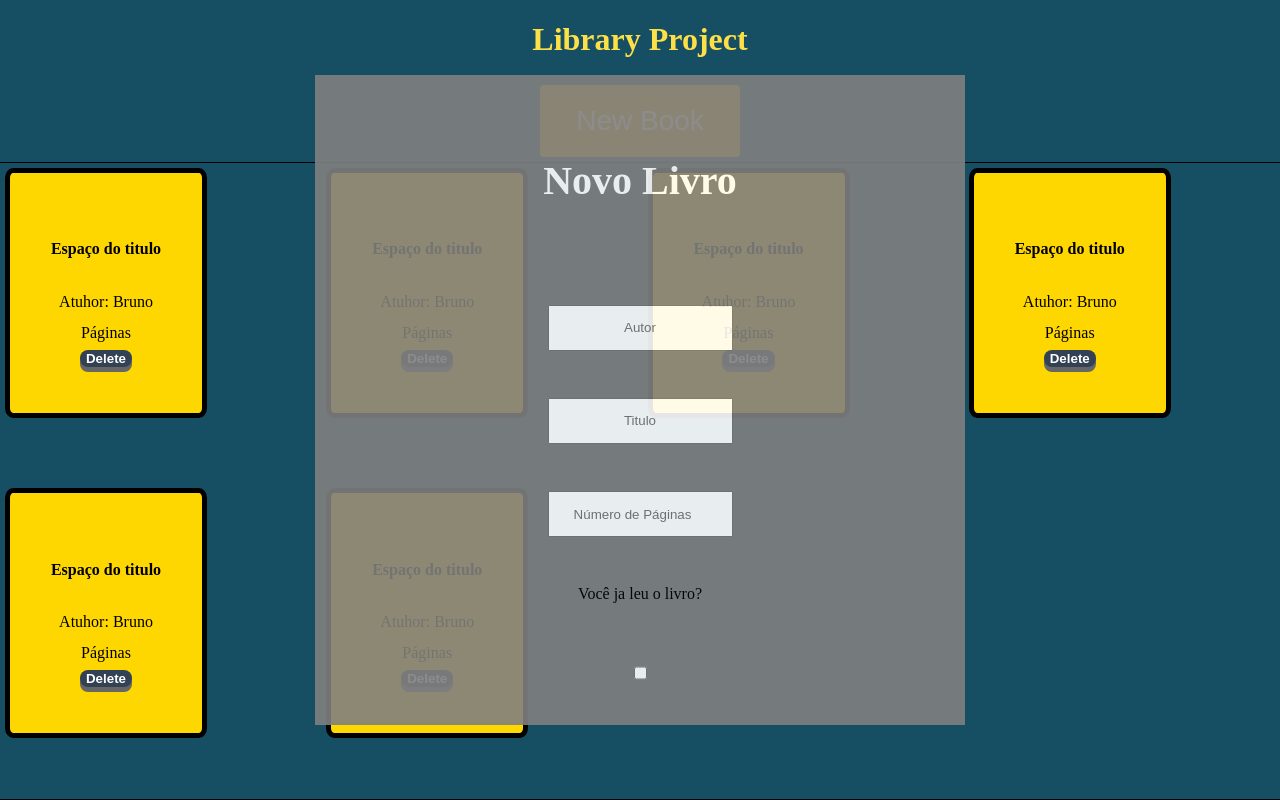
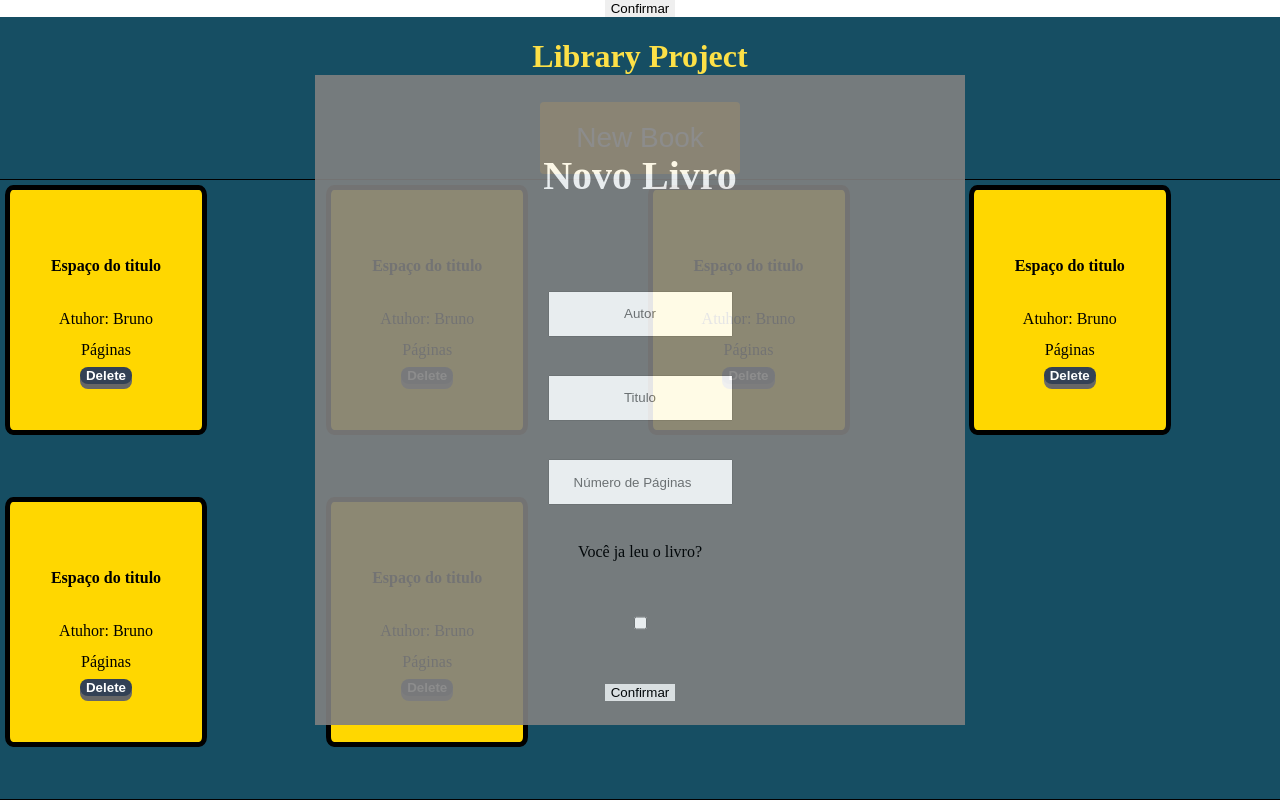
Before and after one commit to bssbrit/library, a plain HTML site: page index.html in a window 1280 px wide. Both pictures are taken after a click on the button "New Book". Drawn offline with Linux system fonts and the light colour scheme.

Commit message:
Confirm button working and making objects

```diff
--- a/css/style.css
+++ b/css/style.css
@@ -107,7 +107,7 @@ h1 {
   margin: 5px;
   justify-content: center;
   align-items: center;
-  flex: 1;
+  overflow: auto;
   gap: 1vh;
 }
 .book p {
@@ -137,3 +137,12 @@ h1 {
   color: White;
   font-size: 40px;
 }
+
+#confirm {
+  border: none;
+}
+
+#confirm:hover {
+  background-color: black;
+  color: white;
+}
--- a/index.html
+++ b/index.html
@@ -8,6 +8,7 @@
     <link rel="stylesheet" href="css/style.css" />
   </head>
   <body>
+    <button id="confirm">Confirmar</button>
     <div class="container">
       <h1>Library Project</h1>
       <button id="newBook" class="newButton"><span> New Book</span></button>
@@ -51,6 +52,7 @@
         <! teste >
       </div>
     </div>
+
     <script src="js/script.js"></script>
   </body>
 </html>
--- a/js/script.js
+++ b/js/script.js
@@ -1,28 +1,123 @@
-console.log("hi");
+// Elementos do formulario
+
+// array biblioteca
+
+let biblioteca = [];
+
+//form
+const formulario = document.createElement("div");
+formulario.setAttribute("id", "formulario");
+//h4
+const novoLivro = document.createElement("h4");
+novoLivro.textContent = "Novo Livro";
+//autor
+const autor = document.createElement("input");
+autor.setAttribute("id", "autor");
+autor.setAttribute("type", "text");
+autor.setAttribute("placeholder", "Autor");
+
+//input titulo
+const titulo = document.createElement("input");
+titulo.setAttribute("id", "titulo");
+titulo.setAttribute("type", "text");
+titulo.setAttribute("placeholder", "Titulo");
+
+//input número de pg
+const paginas = document.createElement("input");
+paginas.setAttribute("id", "paginas");
+paginas.setAttribute("type", "number");
+paginas.setAttribute("placeholder", "Número de Páginas");
+
+//input checkBox leu ou nãoi
+
+const checkBox = document.createElement("input");
+checkBox.setAttribute("type", "checkbox");
+checkBox.setAttribute("id", "checkBox");
+
+//const btnConfirmar = document.querySelector("#confirm");
+
+const btnConfirmar = document.createElement("button");
+btnConfirmar.setAttribute("id", "confirm");
+btnConfirmar.textContent = "Confirmar";
 
 /*
-2.1.Criar uma relação do botão que ira abrir um formulário com imputs:
-        Name of the book
-        Author
-        Número de páginas
-        Checkbox se leu ou não
+2.1.Criar uma relação do botão que ira abrir um formulário com imputs: */
+
+let newBook = document.querySelector(".newButton");
+
+newBook.addEventListener("click", function () {
+  document.body.appendChild(formulario);
+
+  formulario.appendChild(novoLivro);
+  //autor
+
+  formulario.appendChild(autor);
+
+  //input titulo
+
+  formulario.appendChild(titulo);
+
+  //input número de pg
+
+  formulario.appendChild(paginas);
+
+  //input checkBox leu ou nãoi
+  const label = document.createElement("label");
+  label.setAttribute("for", "checkBox");
+  label.textContent = "Você ja leu o livro?";
+  formulario.appendChild(label);
+  formulario.appendChild(checkBox);
+
+  //confirmar
+
+  formulario.appendChild(btnConfirmar);
+});
+
+//object constructor
+
+const book = function (titulo, autor, numeroPaginas, check) {
+  this.titulo = titulo;
+  this.autor = autor;
+  this.pages = numeroPaginas;
+  this.check = check;
+};
+
+//btn confirmar click event
+
+btnConfirmar.addEventListener("click", function () {
+  let livro = new book(
+    `${titulo.value}`,
+    `${autor.value}`,
+    `${paginas.value}`,
+    `${checkBox.value}`
+  );
+  biblioteca.push(livro);
+  console.log(livro);
+  console.log(biblioteca);
+  document.body.removeChild(formulario);
+});
+console.log(biblioteca[0]);
+/* -------------------- For loop pelo array (biblioteca) que ira realizar o display
 
 
-     let newBook = id(newBook)
-     ao clicar em newBook {
-   criar elemento form
-   e adicionar no body atravez de tudo
-   criar element imput(titulo)
-   adicionar no form
-   criar imput (autor)
-   adicionar no form
-   criar numero de paginas
-   criar a checklist
-   */
 
-let newBook = document.querySelector(".newButton");
-console.log(newBook.textContent);
-newBook.addEventListener("click", function () {
+
+
+
+
+
+/*
+  btnConfirmar.addEventListener("click", function () {
+    console.log("hi");
+    let teste = document.createElement("p");
+    teste.textContent = "testando";
+
+    let container = document.querySelector(".container");
+    container.appendChild(teste);
+  });
+*/
+
+/*newBook.addEventListener("click", function () {
   //criar element form
   const formulario = document.createElement("FORM");
   formulario.setAttribute("id", "formulario");
@@ -63,14 +158,4 @@ newBook.addEventListener("click", function () {
   formulario.appendChild(checkBox);
 });
 
-//object constructor
-
-const book = function (titulo, autor, numeroPaginas, check) {
-  this.titulo = titulo;
-  this.autor = autor;
-  this.pages = numeroPaginas;
-  this.check = check;
-};
-
-let livro = new book("ola", "bruno", 360, "sim");
-console.log(livro);
+*/
```
